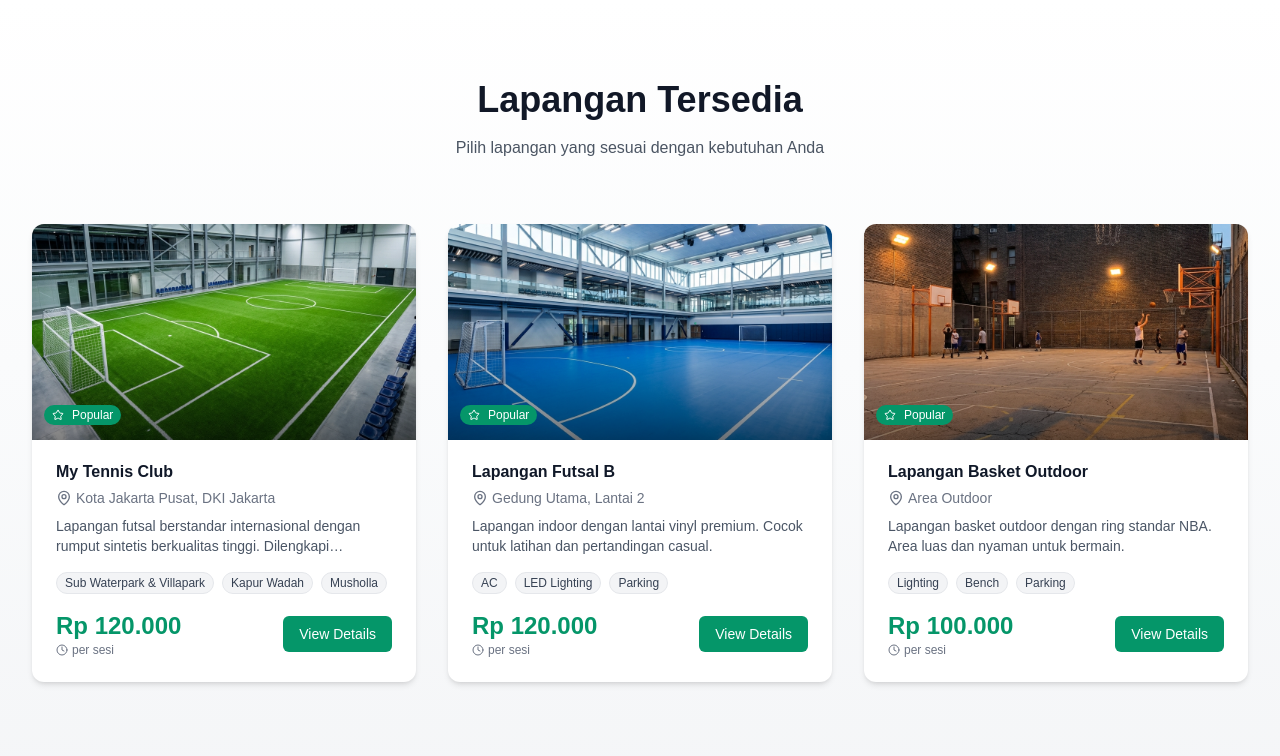
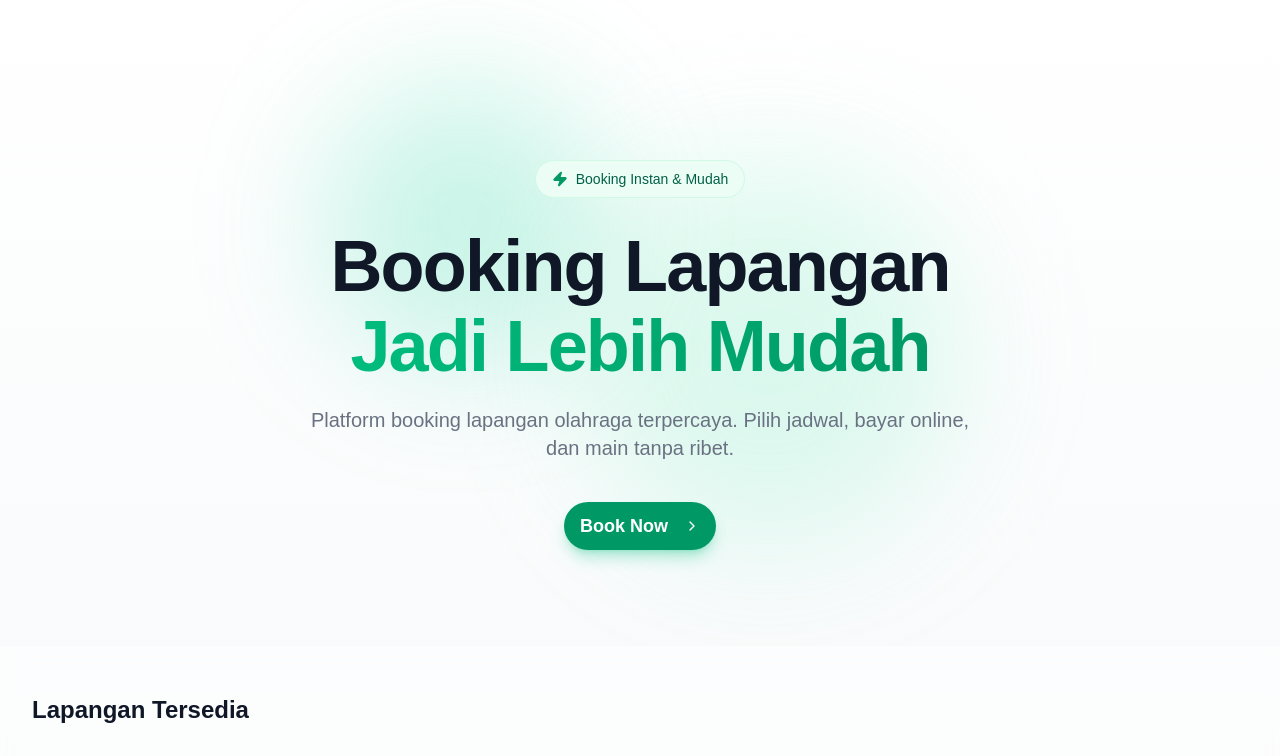
Before and after one commit to karkandea/booking-prototype-cakra, a Next.js app: page / in a window 1280 px wide. Shown: the top 756 px of the page. Built offline with nearby package versions, Linux system fonts and the light colour scheme.

Commit message:
feat: implement premium hero section on landing page

```diff
--- a/app/page.tsx
+++ b/app/page.tsx
@@ -1,7 +1,7 @@
 "use client";
 
 import Image from "next/image";
-import { MapPin, Clock, Star } from "lucide-react";
+import { MapPin, Clock, Star, Zap, ChevronRight } from "lucide-react";
 import Link from "next/link";
 import { fields, formatCurrency } from "@/lib/data";
 import { Button } from "@/components/ui/button";
@@ -13,14 +13,54 @@ export default function Home() {
   const { theme } = useTheme();
   return (
     <div className="min-h-screen bg-gradient-to-b from-white via-gray-50 to-gray-100 text-gray-900">
+      {/* Hero Section */}
+      <section className="relative pt-32 pb-20 sm:pt-40 sm:pb-24 overflow-hidden">
+        {/* Background Gradients */}
+        <div className="absolute top-0 left-1/2 -translate-x-1/2 w-full h-full max-w-7xl pointer-events-none">
+          <div className="absolute top-20 left-1/4 w-72 h-72 bg-emerald-400/20 rounded-full blur-3xl" />
+          <div className="absolute top-40 right-1/4 w-96 h-96 bg-emerald-300/20 rounded-full blur-3xl" />
+        </div>
+
+        <div className="relative z-10 max-w-4xl mx-auto px-4 sm:px-6 lg:px-8 text-center">
+          {/* Badge */}
+          <div className="inline-flex items-center gap-2 px-4 py-2 rounded-full bg-emerald-50 border border-emerald-100 mb-8 animate-in fade-in slide-in-from-bottom-4 duration-700">
+            <Zap className="w-4 h-4 text-emerald-600 fill-emerald-600" />
+            <span className="text-sm font-medium text-emerald-800">Booking Instan & Mudah</span>
+          </div>
+
+          {/* Headline */}
+          <h1 className="text-5xl sm:text-6xl lg:text-7xl font-extrabold tracking-tight mb-6 animate-in fade-in slide-in-from-bottom-8 duration-700 delay-100">
+            <span className="text-gray-900 block mb-2">Booking Lapangan</span>
+            <span className="text-transparent bg-clip-text bg-gradient-to-r from-emerald-500 to-emerald-600">
+              Jadi Lebih Mudah
+            </span>
+          </h1>
+
+          {/* Subtitle */}
+          <p className="max-w-2xl mx-auto text-lg sm:text-xl text-gray-500 mb-10 animate-in fade-in slide-in-from-bottom-8 duration-700 delay-200">
+            Platform booking lapangan olahraga terpercaya. Pilih jadwal, bayar online,
+            dan main tanpa ribet.
+          </p>
+
+          {/* CTA */}
+          <div className="animate-in fade-in slide-in-from-bottom-8 duration-700 delay-300">
+            <Button
+              size="lg"
+              className="bg-emerald-600 hover:bg-emerald-700 text-white rounded-full px-8 py-6 text-lg font-semibold shadow-lg shadow-emerald-500/30 hover:shadow-emerald-500/40 transition-all"
+            >
+              Book Now
+              <ChevronRight className="w-5 h-5 ml-2" />
+            </Button>
+          </div>
+        </div>
+      </section>
+
       {/* Fields Section */}
-      <section className="py-20">
+      <section className="py-12 bg-white/50 backdrop-blur-sm">
         <div className="max-w-7xl mx-auto px-4 sm:px-6 lg:px-8">
-          <div className="text-center mb-16">
-            <h2 className="text-3xl sm:text-4xl font-bold mb-4" style={{ color: theme.textPrimary }}>Lapangan Tersedia</h2>
-            <p style={{ color: theme.textSecondary }} className="max-w-xl mx-auto">
-              Pilih lapangan yang sesuai dengan kebutuhan Anda
-            </p>
+          <div className="flex items-center justify-between mb-8">
+            <h2 className="text-2xl font-bold text-gray-900">Lapangan Tersedia</h2>
+            {/* Optional: Add Filter/View All controls here if needed */}
           </div>
 
           <div className="grid md:grid-cols-2 lg:grid-cols-3 gap-8">
```
